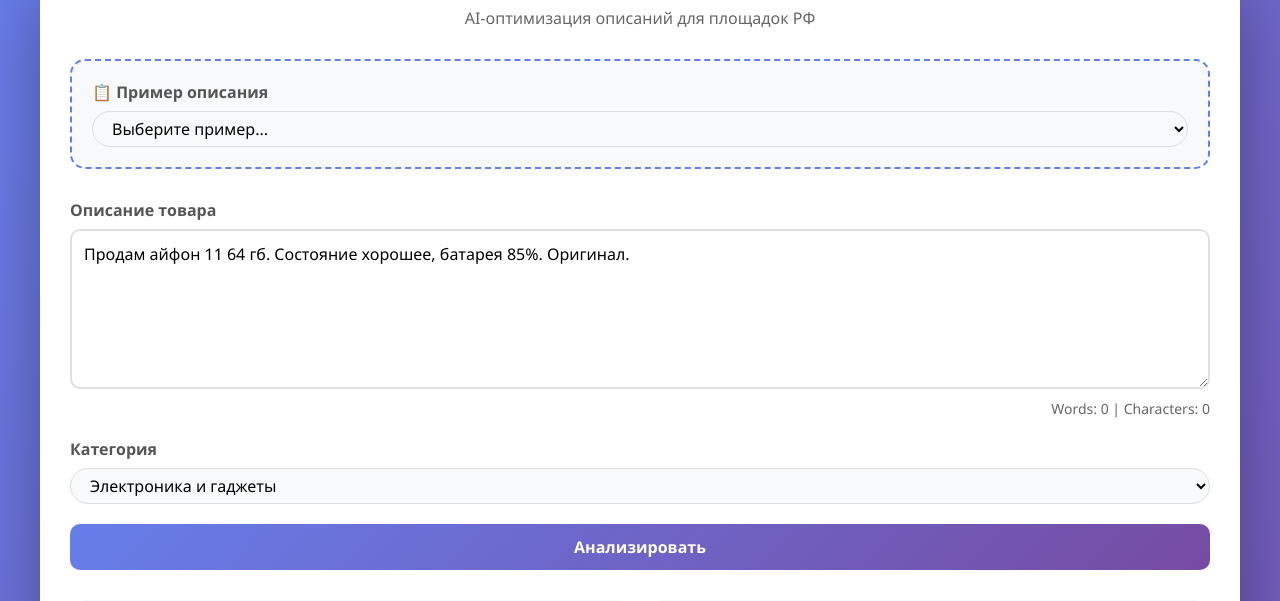
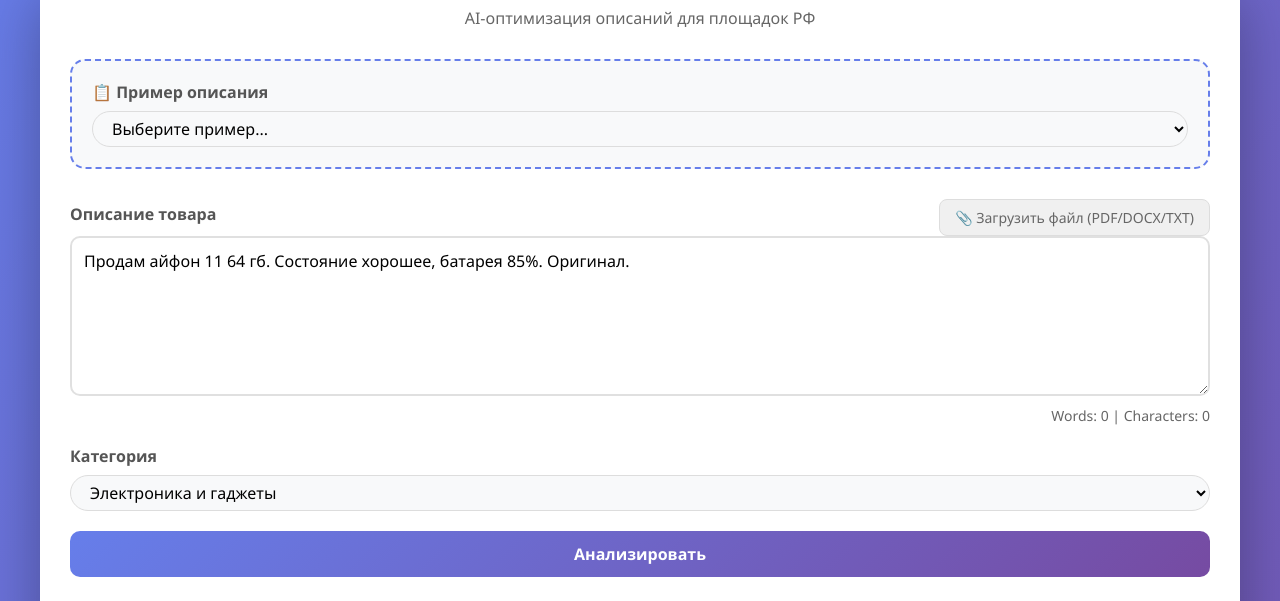
Before and after one commit to msbary007/RusMarketListingPro, a Flask app: page / in a window 1280 px wide. Shown: the part 161-762 px from the top of the page. Run offline with Flask 3, Linux system fonts and the light colour scheme.

Commit message:
Add PDF and DOCX file upload support for product listings

```diff
--- a/rusmarket-listing-pro/app.py
+++ b/rusmarket-listing-pro/app.py
@@ -2,6 +2,9 @@ import os
 import json
 import random
 import sys
+import io
+import pdfplumber
+import docx
 
 try:
     from flask import Flask, jsonify, request, render_template # type: ignore
@@ -106,6 +109,26 @@ def inject_trust_signals(text, category):
         print(f"Error loading trust signals: {e}")
         return text, []
 
+def extract_text_from_pdf(file_stream):
+    try:
+        with pdfplumber.open(file_stream) as pdf:
+            text = ""
+            for page in pdf.pages:
+                text += page.extract_text() or ""
+            return text.strip()
+    except Exception as e:
+        print(f"Error extracting PDF text: {e}")
+        return ""
+
+def extract_text_from_docx(file_stream):
+    try:
+        doc = docx.Document(file_stream)
+        text = "\n".join([para.text for para in doc.paragraphs])
+        return text.strip()
+    except Exception as e:
+        print(f"Error extracting DOCX text: {e}")
+        return ""
+
 @app.route("/")
 def index():
     return render_template("index.html")
@@ -143,6 +166,39 @@ def optimize():
         "persuasion_score_optimized": score_optimized,
         "trust_signals_added": added_signals
     })
+
+@app.route("/api/upload", methods=["POST"])
+def upload_file():
+    if 'file' not in request.files:
+        return jsonify({"error": "No file part"}), 400
+
+    file = request.files['file']
+    if file.filename == '':
+        return jsonify({"error": "No selected file"}), 400
+
+    filename = file.filename.lower()
+    file_stream = io.BytesIO(file.read())
+
+    text = ""
+    if filename.endswith('.pdf'):
+        text = extract_text_from_pdf(file_stream)
+    elif filename.endswith('.docx') or filename.endswith('.doc'):
+        # Note: python-docx handles .docx only. .doc is legacy and harder to parse without COM/office installed.
+        # We'll try python-docx for .docx and warn for .doc
+        if filename.endswith('.docx'):
+            text = extract_text_from_docx(file_stream)
+        else:
+             return jsonify({"error": "Legacy .doc files are not supported. Please use .pdf or .docx"}), 400
+    elif filename.endswith('.txt'):
+        text = file_stream.getvalue().decode('utf-8', errors='ignore')
+    else:
+        return jsonify({"error": "Unsupported file format. Please use .pdf, .docx, or .txt"}), 400
+
+    if not text:
+        return jsonify({"error": "Could not extract text from the file or file is empty"}), 400
+
+    return jsonify({"text": text})
+
 @app.route("/api/examples", methods=["GET"])
 def get_examples():
     try:
--- a/rusmarket-listing-pro/requirements.txt
+++ b/rusmarket-listing-pro/requirements.txt
@@ -3,3 +3,5 @@ python-dotenv
 openai
 google-generativeai
 gunicorn
+pdfplumber
+python-docx
--- a/rusmarket-listing-pro/static/js/main.js
+++ b/rusmarket-listing-pro/static/js/main.js
@@ -37,7 +37,9 @@ const i18n = {
         errorSuggestedCorrection: "Correction:",
         errorType: "Type:",
         errorAnalyzing: "Error analyzing text.",
-        noErrors: "✨ No errors found!"
+        noErrors: "✨ No errors found!",
+        uploadBtn: "📎 Upload File (PDF/DOCX/TXT)",
+        uploading: "Uploading..."
     },
     RU: {
         appSubtitle: "AI-оптимизация описаний для площадок РФ",
@@ -72,7 +74,9 @@ const i18n = {
         errorSuggestedCorrection: "Исправление:",
         errorType: "Тип:",
         errorAnalyzing: "Ошибка при анализе текста.",
-        noErrors: "✨ Ошибок не найдено!"
+        noErrors: "✨ Ошибок не найдено!",
+        uploadBtn: "📎 Загрузить файл (PDF/DOCX/TXT)",
+        uploading: "Загрузка..."
     },
     TR: {
         appSubtitle: "Rusya E-ticareti için Yapay Zeka Destekli Optimizasyon",
@@ -107,7 +111,9 @@ const i18n = {
         errorSuggestedCorrection: "Düzeltme:",
         errorType: "Tür:",
         errorAnalyzing: "Metin analiz edilirken hata oluştu.",
-        noErrors: "✨ Hata bulunamadı!"
+        noErrors: "✨ Hata bulunamadı!",
+        uploadBtn: "📎 Dosya Yükle (PDF/DOCX/TXT)",
+        uploading: "Yükleniyor..."
     },
     ZH: {
         appSubtitle: "俄罗斯电子商务的 AI 驱动优化",
@@ -142,7 +148,9 @@ const i18n = {
         errorSuggestedCorrection: "修改建议:",
         errorType: "类型:",
         errorAnalyzing: "分析文本时出错。",
-        noErrors: "✨ 未发现错误！"
+        noErrors: "✨ 未发现错误！",
+        uploadBtn: "📎 上传文件 (PDF/DOCX/TXT)",
+        uploading: "上传中..."
     },
     BN: {
         appSubtitle: "রাশিয়ান ই-কমার্সের জন্য এআই অপ্টিমাইজেশন",
@@ -177,7 +185,9 @@ const i18n = {
         errorSuggestedCorrection: "সংশোধিত প্রস্তাবনা:",
         errorType: "ধরন:",
         errorAnalyzing: "টেক্সট বিশ্লেষণ করতে ত্রুটি।",
-        noErrors: "✨ কোনো ত্রুটি পাওয়া যায়নি!"
+        noErrors: "✨ কোনো ত্রুটি পাওয়া যায়নি!",
+        uploadBtn: "📎 ফাইল আপলোড করুন (PDF/DOCX/TXT)",
+        uploading: "আপলোড হচ্ছে..."
     }
 };
 
@@ -409,6 +419,46 @@ document.addEventListener('DOMContentLoaded', async () => {
     } catch (e) {
         console.error("Failed to load examples", e);
     }
+
+    // File Upload Listener
+    const fileInput = document.getElementById('file-input');
+    const uploadBtn = document.querySelector('[data-i18n="uploadBtn"]');
+
+    fileInput.addEventListener('change', async (e) => {
+        const file = e.target.files[0];
+        if (!file) return;
+
+        const formData = new FormData();
+        formData.append('file', file);
+
+        const originalBtnText = uploadBtn.innerText;
+        uploadBtn.innerText = i18n[currentLang].uploading;
+        uploadBtn.disabled = true;
+
+        try {
+            const res = await fetch('/api/upload', {
+                method: 'POST',
+                body: formData
+            });
+
+            if (res.ok) {
+                const data = await res.json();
+                document.getElementById('text-input').value = data.text;
+                document.getElementById('text-input').dispatchEvent(new Event('input'));
+                showToast("File uploaded and text extracted!");
+            } else {
+                const errorData = await res.json();
+                alert(errorData.error || "File upload failed.");
+            }
+        } catch (err) {
+            console.error(err);
+            alert("Error uploading file.");
+        } finally {
+            uploadBtn.innerText = originalBtnText;
+            uploadBtn.disabled = false;
+            fileInput.value = ''; // Reset input
+        }
+    });
 });
 
 function updateScore(scoreId, barId, val) {
--- a/rusmarket-listing-pro/templates/index.html
+++ b/rusmarket-listing-pro/templates/index.html
@@ -15,7 +15,11 @@
     <form id="optimizeForm">
         <!-- Input Form -->
         <div class="form-group">
-            <label id="descriptionLabel" data-i18n="descriptionLabel">Product Description</label>
+            <div style="display: flex; justify-content: space-between; align-items: center;">
+                <label id="descriptionLabel" data-i18n="descriptionLabel">Product Description</label>
+                <button type="button" class="btn-small" onclick="document.getElementById('file-input').click()" data-i18n="uploadBtn">📎 Upload File (PDF/DOCX)</button>
+            </div>
+            <input type="file" id="file-input" accept=".pdf,.docx,.txt" style="display: none;">
             <textarea id="text-input" name="text" rows="6" data-i18n-placeholder="placeholderText">Продам айфон 11 64 гб. Состояние хорошее, батарея 85%. Оригинал.</textarea>
             <div class="word-counter" id="wordCount">Words: 0 | Characters: 0</div>
         </div>
```
